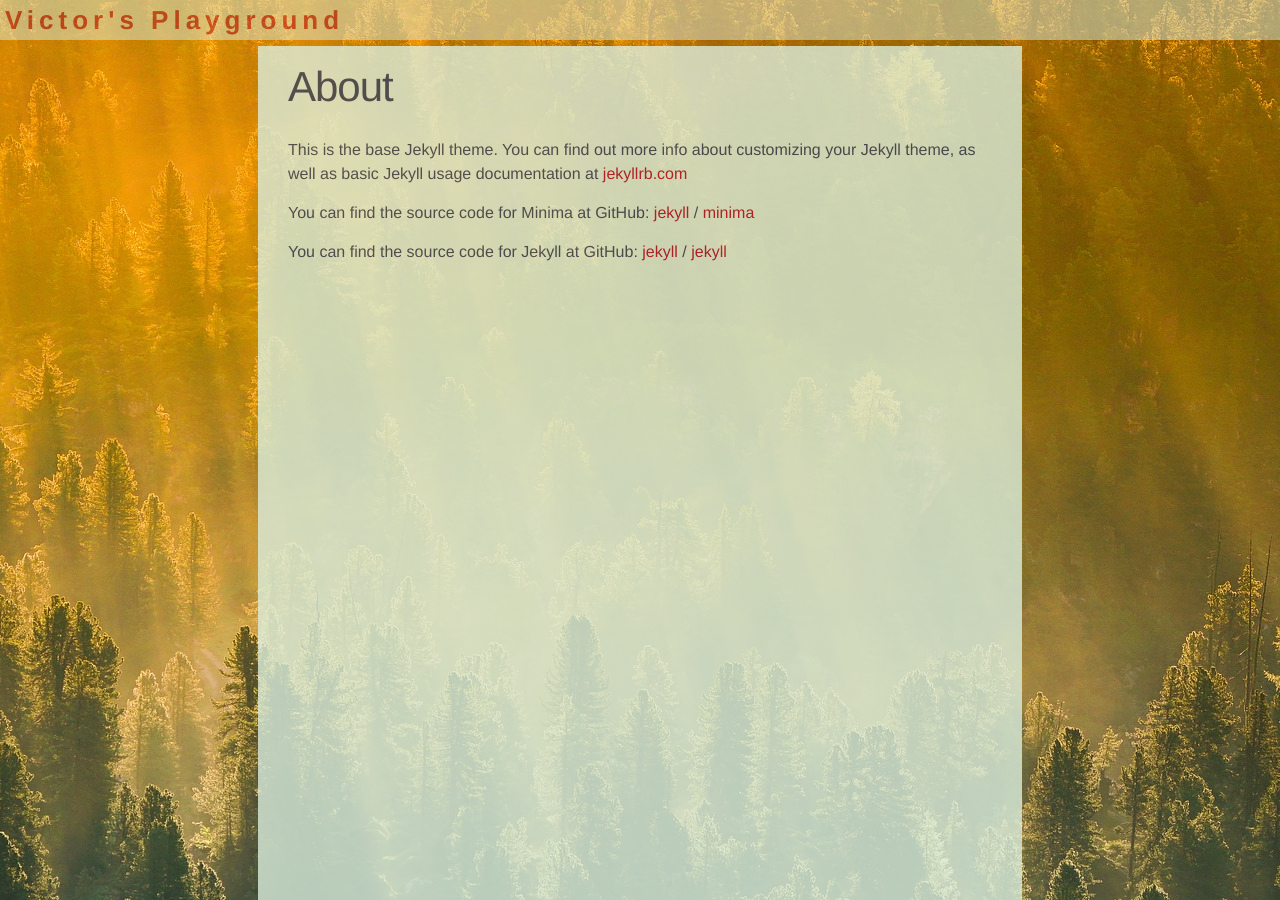
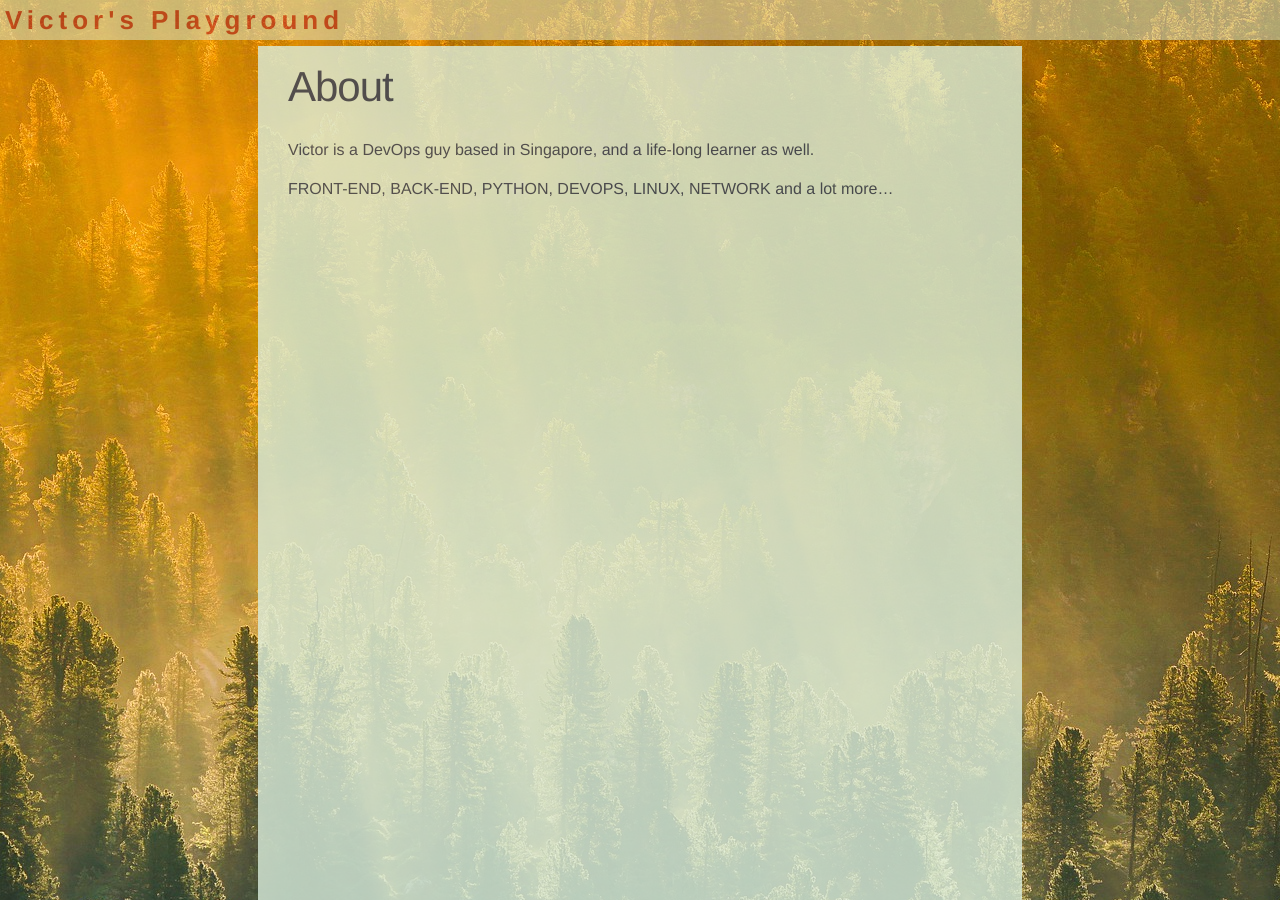
Before and after one commit to Victor2Code/blog, a Jekyll site: the page built from about.md, in a window 1280 px wide and 900 px high. Built offline with Jekyll 4.4.1, drawn with Linux system fonts in a browser that asks for light colours.

Commit message:
update site description, update 2019-07-04-xxx.md, update about.md

```diff
--- a/_config.yml
+++ b/_config.yml
@@ -2,9 +2,8 @@ title: Victor's Playground
 author: Victor Fu
 email: fhx07042019@gmail.com
 description: > # this means to ignore newlines until "show_exerpts:"
-  Write an awesome description for your new site here. You can edit this
-  line in _config.yml. It will appear in your document head meta (for
-  Google search results) and in your feed.xml site description.
+  Victor is a DevOps guy based in Singapore, and a life-long learner as well.
+  FRONT-END, BACK-END, PYTHON, DEVOPS, LINUX, NETWORK and a lot more...
 
 show_excerpts: true # set to true to show excerpts on the homepage
 
--- a/_config_test.yml
+++ b/_config_test.yml
@@ -2,9 +2,8 @@ title: Victor's Playground
 author: Victor Fu
 email: fhx07042019@gmail.com
 description: > # this means to ignore newlines until "show_exerpts:"
-  Write an awesome description for your new site here. You can edit this
-  line in _config.yml. It will appear in your document head meta (for
-  Google search results) and in your feed.xml site description.
+  Victor is a DevOps guy based in Singapore, and a life-long learner as well.
+  FRONT-END, BACK-END, PYTHON, DEVOPS, LINUX, NETWORK and a lot more...
 
 show_excerpts: true # set to true to show excerpts on the homepage
 #excerpt_separator: <!--more-->
--- a/about.md
+++ b/about.md
@@ -4,15 +4,6 @@ title: About
 permalink: /about/
 ---
 
-This is the base Jekyll theme. You can find out more info about customizing your Jekyll theme, as well as basic Jekyll usage documentation at [jekyllrb.com](https://jekyllrb.com/)
+Victor is a DevOps guy based in Singapore, and a life-long learner as well.
 
-You can find the source code for Minima at GitHub:
-[jekyll][jekyll-organization] /
-[minima](https://github.com/jekyll/minima)
-
-You can find the source code for Jekyll at GitHub:
-[jekyll][jekyll-organization] /
-[jekyll](https://github.com/jekyll/jekyll)
-
-
-[jekyll-organization]: https://github.com/jekyll
+FRONT-END, BACK-END, PYTHON, DEVOPS, LINUX, NETWORK and a lot more...
```
Also changed, not shown: _posts/2019-07-04-jekyll-github-pages-appear-on-Google.md (+14 -6 lines).
